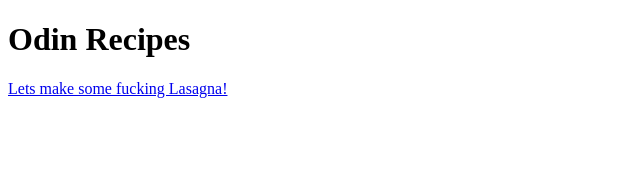
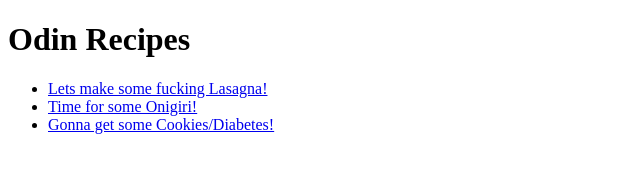
Before and after one commit to jiggleweis93/odin-recipes, a plain HTML site: page index.html in a window 1280 px wide. Shown: the whole page, without its empty margins (0-640 px from the left). Drawn offline with Linux system fonts and the light colour scheme.

Commit message:
Added links to the index leading to the recipes
Each link leads to a different recipe. Also removed the quotes from an
ingredient in onigiri

```diff
--- a/index.html
+++ b/index.html
@@ -6,6 +6,10 @@
     </head>
     <body>
         <h1>Odin Recipes</h1>
-        <a href="recipes/lasagna.html">Lets make some fucking Lasagna!</a>
+        <ul>
+            <li><a href="recipes/lasagna.html">Lets make some fucking Lasagna!</a></li>
+            <li><a href="recipes/onigiri.html">Time for some Onigiri!</a></li>
+            <li><a href="recipes/cookies.html">Gonna get some Cookies/Diabetes!</a></li>
+        </ul>
     </body>
 </html>
```
Also changed, not shown: recipes/onigiri.html (+1 -1 lines).
